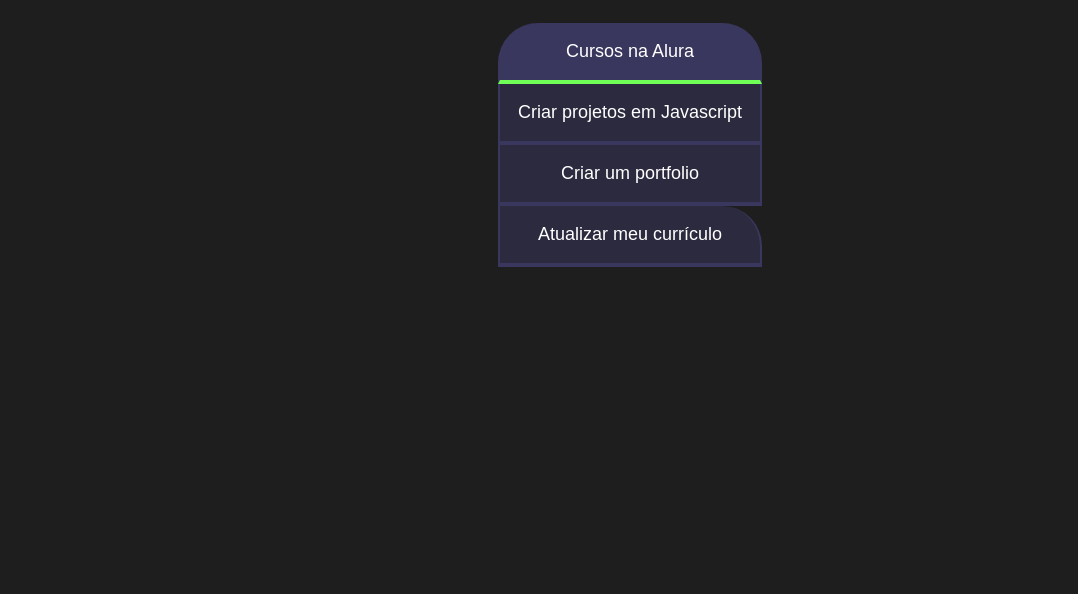
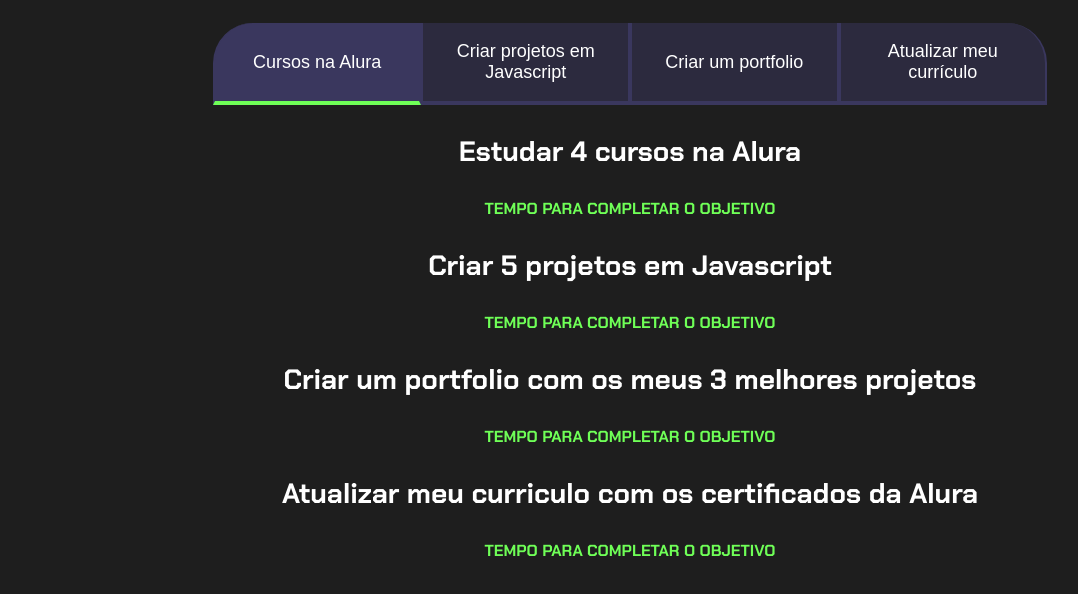
Before and after one commit to Pietro1-code/projeto-de-vida-2.0, a plain HTML site: page index.html in a window 1280 px wide. Shown: the part 80-674 px from the top of the page, without its empty margins (10-1088 px from the left). Drawn offline with Linux system fonts and the light colour scheme.

Commit message:
unidade 3

```diff
--- a/index.html
+++ b/index.html
@@ -10,12 +10,46 @@
   <body>
     <section class="conteudo-principal">
       <h2 class="titulo-principal">Meus Objetivos do ano<span>_</span></h2>
+     <div class="conteudo">
   <div class="botoes">
     <button class="botao ativo">Cursos na Alura</button>
     <button class="botao">Criar projetos em Javascript</button>
     <button class="botao">Criar um portfolio</button>
     <button class="botao">Atualizar meu currículo</button>
   </div>
+  <div class="abas-textos">
+    <div class="aba-conteudo">
+      <h3 class="aba-conteudo-titulo-principal">Estudar 4 cursos na Alura</h3>
+      <h4 class="aba-conteudo-titulo-secundario">
+        Tempo para completar o objetivo
+      </h4>
+    </div>
+    <div class="aba-conteudo">
+      <h3 class="aba-conteudo-titulo-principal">
+        Criar 5 projetos em Javascript
+      </h3>
+      <h4 class="aba-conteudo-titulo-secundario">
+        Tempo para completar o objetivo
+      </h4>
+    </div>
+    <div class="aba-conteudo">
+      <h3 class="aba-conteudo-titulo-principal">
+        Criar um portfolio com os meus 3 melhores projetos
+      </h3>
+      <h4 class="aba-conteudo-titulo-secundario">
+        Tempo para completar o objetivo
+      </h4>
+    </div>
+    <div class="aba-conteudo">
+      <h3 class="aba-conteudo-titulo-principal">
+        Atualizar meu curriculo com os certificados da Alura
+      </h3>
+      <h4 class="aba-conteudo-titulo-secundario">
+        Tempo para completar o objetivo
+      </h4>
+    </div>
+  </div>
+</div>
     </section>
   </body>
 </html>
--- a/style.css
+++ b/style.css
@@ -52,20 +52,33 @@
 }
 
 .botao:first-child {
-  border-radius: 40px 40px 0 0;
+  border-radius: 40px 0 0 0;
 }
 
 .botoes {
   display: block;
 }
-
+.aba-conteudo-titulo-principal {
+  font-size: 28px;
+  text-align: center;
+}
+.aba-conteudo-titulo-secundario {
+  text-align: center;
+  color: var(--verde);
+  text-transform: uppercase;
+}
 @media screen and (min-width: 768px) {
-  /* Código omitido */
+  .botoes {
+    display: flex;
+  } */
+  .botao:first-child {
+    border-radius: 40px 0 0 0;
+  }
+}
 
   .botao:last-child {
     border-radius: 0 40px 0 0;
   }
-}
 .ativo {
   background-color: var(--botao-ativo);
   border-bottom: 4px solid var(--verde);
```
Also changed, not shown: main.js (line endings or trailing spaces). Lines whose indentation alone changed are shown as unchanged.
